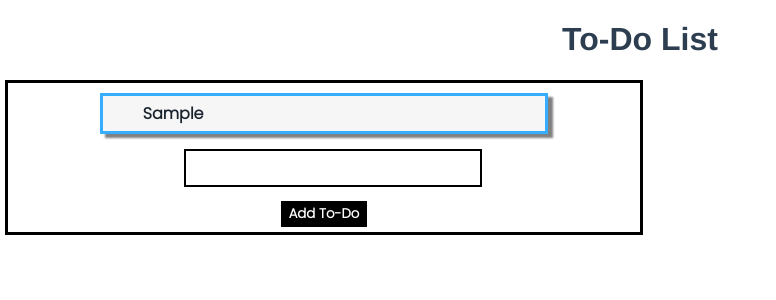
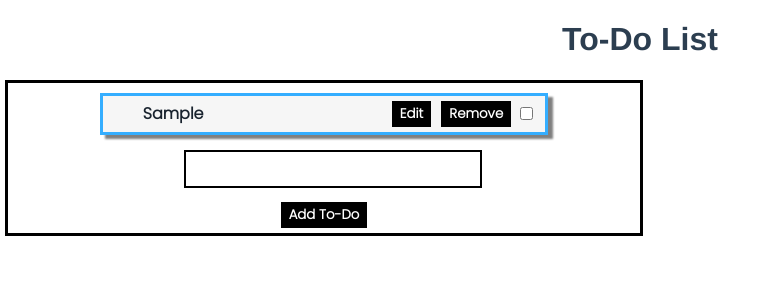
Before and after one commit to AberasT/todo-project, a Vue app: page / in a window 1280 px wide. Both pictures are taken after typing "Sample" into the empty fields and a click on the input "Add To-Do". Shown: the top 300 px of the page, without its empty margins (0-776 px from the left). Built offline with nearby package versions, Linux system fonts and the light colour scheme.

Commit message:
Add edit and remove buttons for each task. Working on its functionality

```diff
--- a/src/components/TaskDisplay.vue
+++ b/src/components/TaskDisplay.vue
@@ -1,7 +1,7 @@
 <template>
 
     <task-list :tasks="tasks"></task-list>
-    <task-form @task-added="addTask"></task-form>
+    <task-form @task-added="addTask" @task-edited="editTask"></task-form>
 
 </template>
 
@@ -27,7 +27,13 @@ export default {
                 checked: false
             }
             this.tasks.push(addedTask);
-            console.log(addedTask.text);
+        },
+        editTask(index,editedTask) {
+            let replaceTask = {
+                text: editedTask,
+                checked: false
+            }
+            this.tasks[index] = replaceTask;
         }
     }
 }
--- a/src/components/TaskForm.vue
+++ b/src/components/TaskForm.vue
@@ -1,8 +1,8 @@
 <template>
-    <div>
+    <div @edit-submitted="updateInput">
         <form @submit.prevent="onSubmit">
             <textarea id="taskText" v-model="taskText"></textarea>
-            <input class="button" type="submit" value="Add To-Do">
+            <input class="button" type="submit" :value="buttonText">
         </form>
     </div>
 
@@ -14,15 +14,27 @@ export default {
     name: 'TaskForm',
     data() {
         return {
-            taskText: ''
+            taskText: '',
+            buttonText: 'Add To-Do'
         }
     },
     methods: {
         onSubmit() {
             if (this.taskText !== '') {
-                this.$emit('task-added',this.taskText);
-                this.taskText = '';
+                if (this.buttonText == 'Add To-Do') {
+                    this.$emit('task-added',this.taskText);
+                    this.taskText = '';
+                } else {
+                    let editedTask = this.taskText;
+                    this.$emit('task-edited',index,editedTask);
+                    this.taskText = '';
+                    this.buttonText = 'Add To-Do';
+                }
             }
+        },
+        updateInput(task) {
+            taskText = task.text;
+            this.buttonText = 'Edit To-Do';
         }
     }
 }
--- a/src/components/TaskList.vue
+++ b/src/components/TaskList.vue
@@ -1,6 +1,11 @@
 <template>
     <div class="task-container" v-for="(task,index) in tasks" :key="index">
         <p class="p-task" >{{ task.text }}</p>
+        <div class="task-buttons">
+            <button class="button" @click="onEdit(index,task)">Edit</button>
+            <button class="button" @click="removeTask(index)">Remove</button>
+            <input class="checkbox" type="checkbox" >
+        </div>
     </div>
 </template>
 
@@ -13,12 +18,21 @@ export default {
             type: Array,
             required: true
         }
+    },
+    methods: {
+        onEdit(index,task) {
+            this.$emit("edit-submitted",index,task);
+        }
     }
 }
 </script>
 
 <style>
     .task-container {
+        display: flex;
+        flex-direction: row;
+        align-items: center;
+        justify-content: space-between;
         background-color: rgb(246, 246, 246);
         width: 70%;
         margin: 10px;
@@ -33,4 +47,16 @@ export default {
         margin: 5px 40px;
         color: #19232e;
     }
+
+    .task-buttons {
+        display: flex;
+        flex-direction: row;
+        align-items: center;
+    }
+    .checkbox {
+        cursor: pointer;
+        margin-right: 12px;
+    }
+
+
 </style>
```
